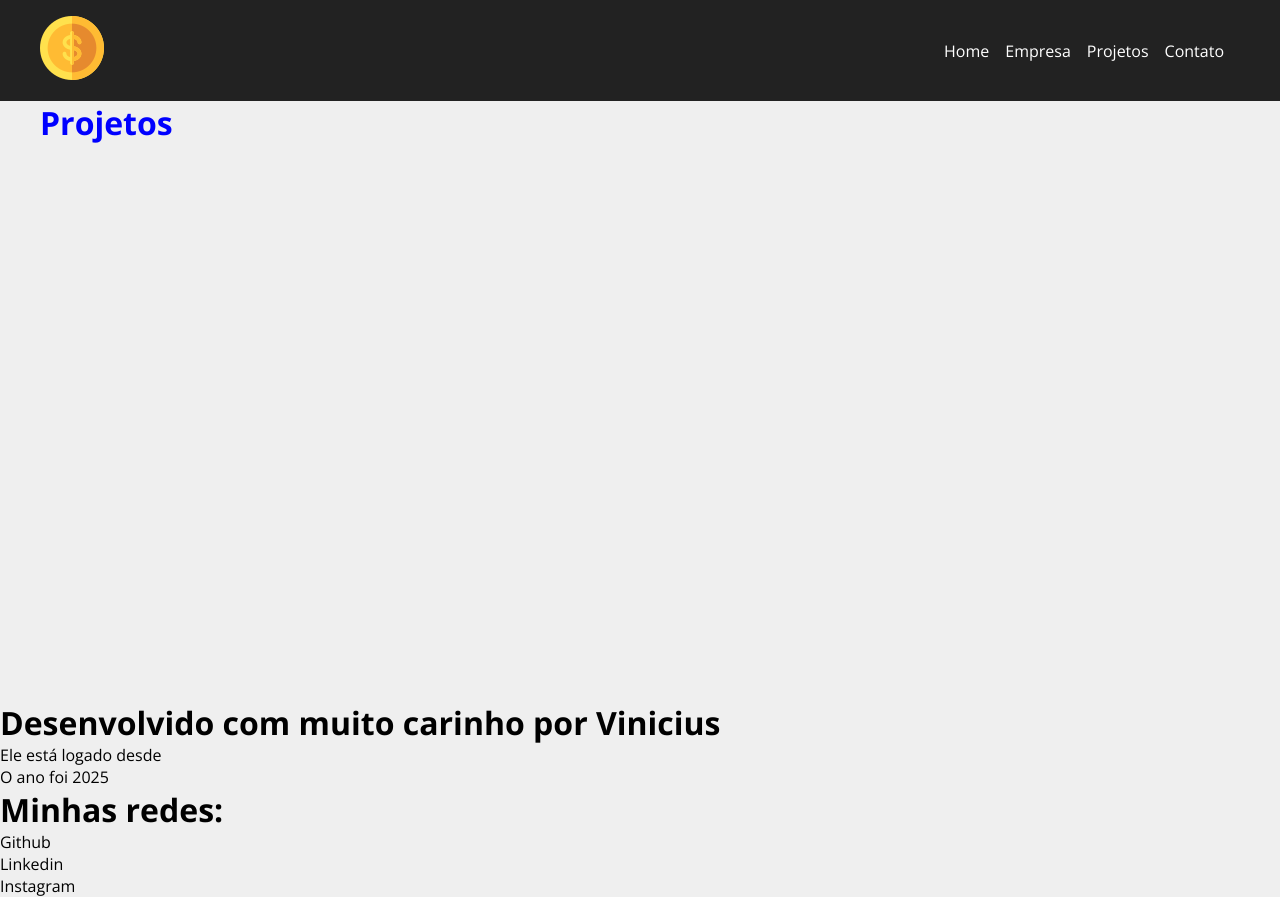
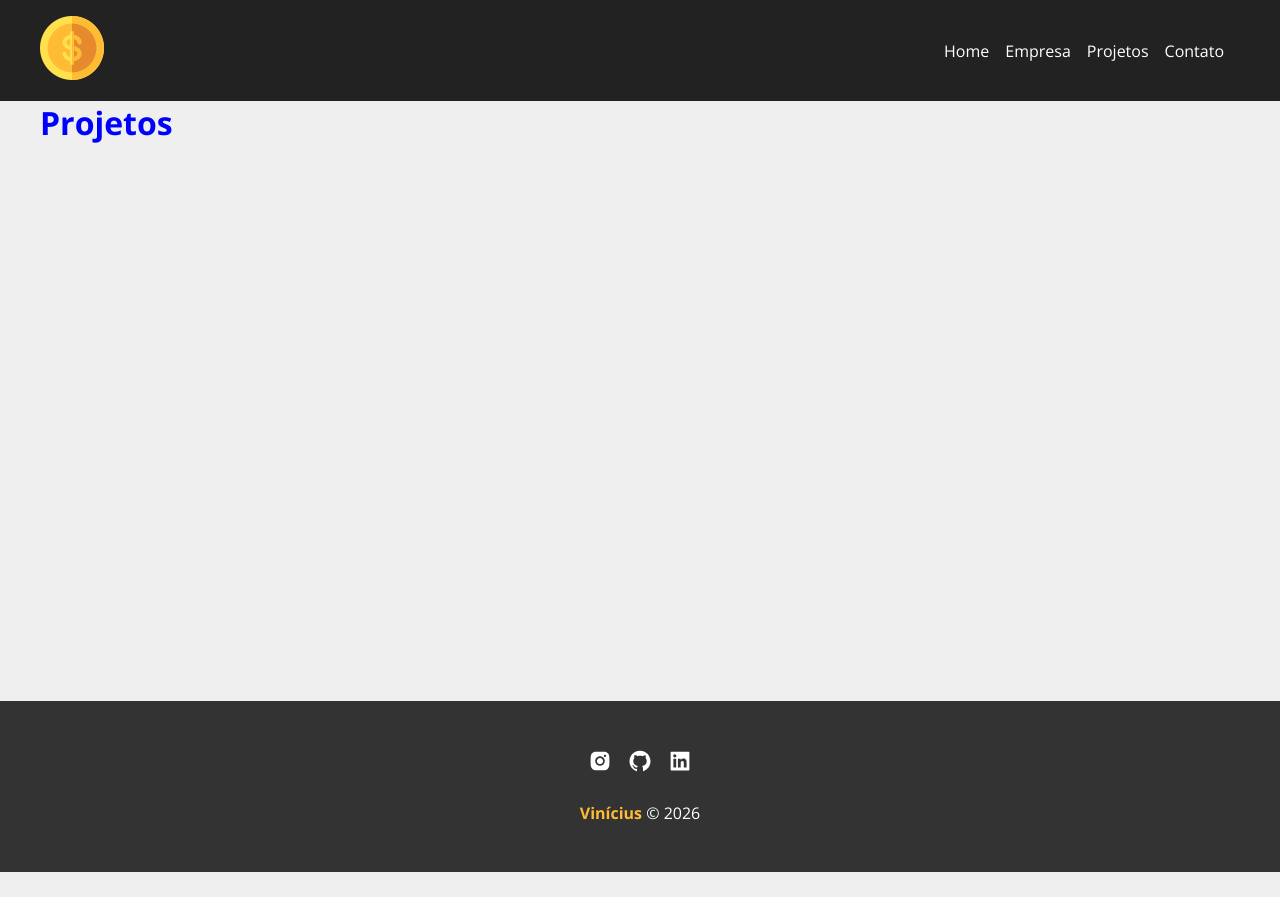
Before and after one commit to viniciusbrandao98/Projeto-React, a React (Create React App) app: page /projects in a window 1280 px wide. After the commit the page ends 872 px from the top, so only its background shows below. Built offline with nearby package versions, Linux system fonts and the light colour scheme.

Commit message:
feat:  Navbar e footer finalizado no projeto.

```diff
--- a/src/components/layout/Footer.js
+++ b/src/components/layout/Footer.js
@@ -1,16 +1,21 @@
-function Footer({ autor, ano, estaLogado, redesSociais }) {
-    return (
-        <div>
-            <h1>Desenvolvido com muito carinho por <strong>{autor}</strong></h1>
-            <p>Ele está logado desde {estaLogado}</p>
-            <p>O ano foi {ano}</p>
-            <h1>Minhas redes:</h1>
-            <ul>
-                {redesSociais.map((redes) => (
-                    <li>{redes}</li>
-                ))}
+import { AiFillInstagram, AiFillGithub, AiFillLinkedin } from "react-icons/ai";
+import styles from './Footer.module.css'
+function Footer() {
+    return(
+        <footer className={styles.footer}>
+            <ul className={styles.social_list}>
+                <li>
+                    <AiFillInstagram/>
+                </li>
+                <li>
+                    <AiFillGithub />
+                </li>
+                <li>
+                    <AiFillLinkedin/>
+                </li>
             </ul>
-        </div>
+            <p className={styles.copy_right}><span>Vinícius</span> &copy; 2026</p>
+        </footer>
     )
 }
 
--- a/src/components/layout/Footer.module.css
+++ b/src/components/layout/Footer.module.css
@@ -0,0 +1,34 @@
+.footer {
+    background-color: #333;
+    color: #FFF;
+    padding: 3em;
+    text-align: center;
+}
+
+.social_list {
+    display: flex;
+    justify-content: center;
+    list-style: none;
+}
+
+.social_list li {
+    margin: 0 0.5em;
+}
+
+.social_list li:hover {
+    color: #ffbb33;
+}
+
+.social_list li svg {
+   cursor: pointer;
+   font-size: 1.5em;
+}
+
+.copy_right {
+    margin-top: 1.5em;
+}
+
+.copy_right span {
+    font-weight: bold;
+    color: #ffbb33;
+}
```
